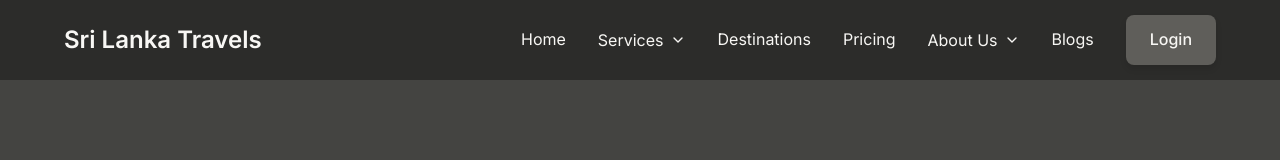
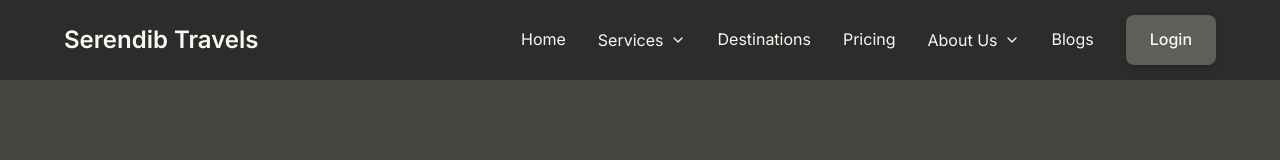
Before and after one commit to Himavisi1217/tourisum-v1, a React (Vite) app: page / in a window 1280 px wide. Shown: the top 160 px of the page. Built offline with nearby package versions, Linux system fonts and the light colour scheme; no server answers; the database is empty.

Commit message:
web name changed

```diff
--- a/src/components/Footer/Footer.jsx
+++ b/src/components/Footer/Footer.jsx
@@ -36,7 +36,7 @@ const Footer = () => {
           </div>
         </div>
         <div style={{ textAlign: 'center', fontSize: '0.85rem' }}>
-          <p>© 2026 Sri Lanka Travels. All rights reserved.</p>
+          <p>© 2026 Serendib Travels. All rights reserved.</p>
         </div>
       </div>
     </footer>
--- a/src/components/Navigation/Navbar.jsx
+++ b/src/components/Navigation/Navbar.jsx
@@ -35,7 +35,7 @@ const Navbar = () => {
     <nav className="navbar">
       <div className="navbar-container container">
         <Link to="/" className="navbar-logo">
-          Sri Lanka Travels
+          Serendib Travels
         </Link>
 
         <div className="menu-icon" onClick={toggleMenu}>
--- a/src/context/AppDataContext.jsx
+++ b/src/context/AppDataContext.jsx
@@ -21,7 +21,7 @@ const AppDataContext = createContext();
 const fallbackAnnouncements = [
   {
     id: 'a1',
-    title: 'Welcome to Sri Lanka Travels',
+    title: 'Welcome to Serendib Travels',
     message: 'Book trusted drivers and premium vehicles for your island trip.',
     type: 'banner',
     imageUrl: 'https://images.unsplash.com/photo-1541410965313-d53b3c16ef17?auto=format&fit=crop&w=1200&q=80',
--- a/src/pages/About/AboutPage.jsx
+++ b/src/pages/About/AboutPage.jsx
@@ -6,7 +6,7 @@ const AboutPage = () => {
     <div className="container section" style={{ maxWidth: 920 }}>
       <h2>About Us</h2>
       <p style={{ color: 'var(--color-muted)', marginBottom: '1rem' }}>
-        Sri Lanka Travels helps local and international guests explore the island safely with curated journeys,
+        Serendib Travels helps local and international guests explore the island safely with curated journeys,
         trusted drivers, and flexible vehicle options.
       </p>
       <p style={{ color: 'var(--color-muted)', marginBottom: '1rem' }}>
--- a/src/pages/Announcements/AnnouncementsPage.jsx
+++ b/src/pages/Announcements/AnnouncementsPage.jsx
@@ -14,7 +14,7 @@ const AnnouncementsPage = () => {
     <div className="container section">
       <h2>Announcements</h2>
       <p style={{ color: 'var(--color-muted)', marginBottom: '2rem' }}>
-        Latest updates from Sri Lanka Travels.
+        Latest updates from Serendib Travels.
       </p>
       <div style={{ display: 'grid', gap: '1rem' }}>
         {announcements.map((announcement) => (
```
